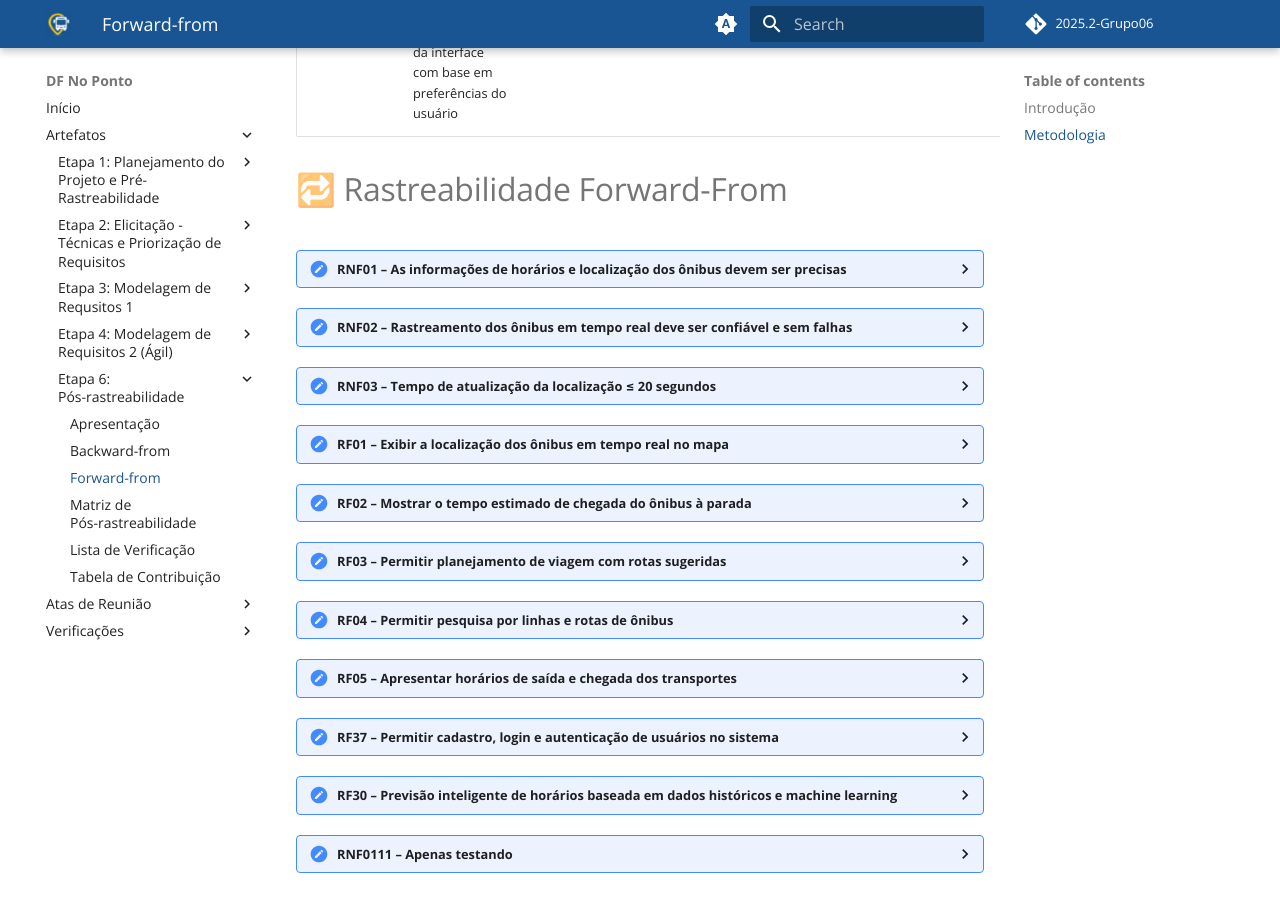
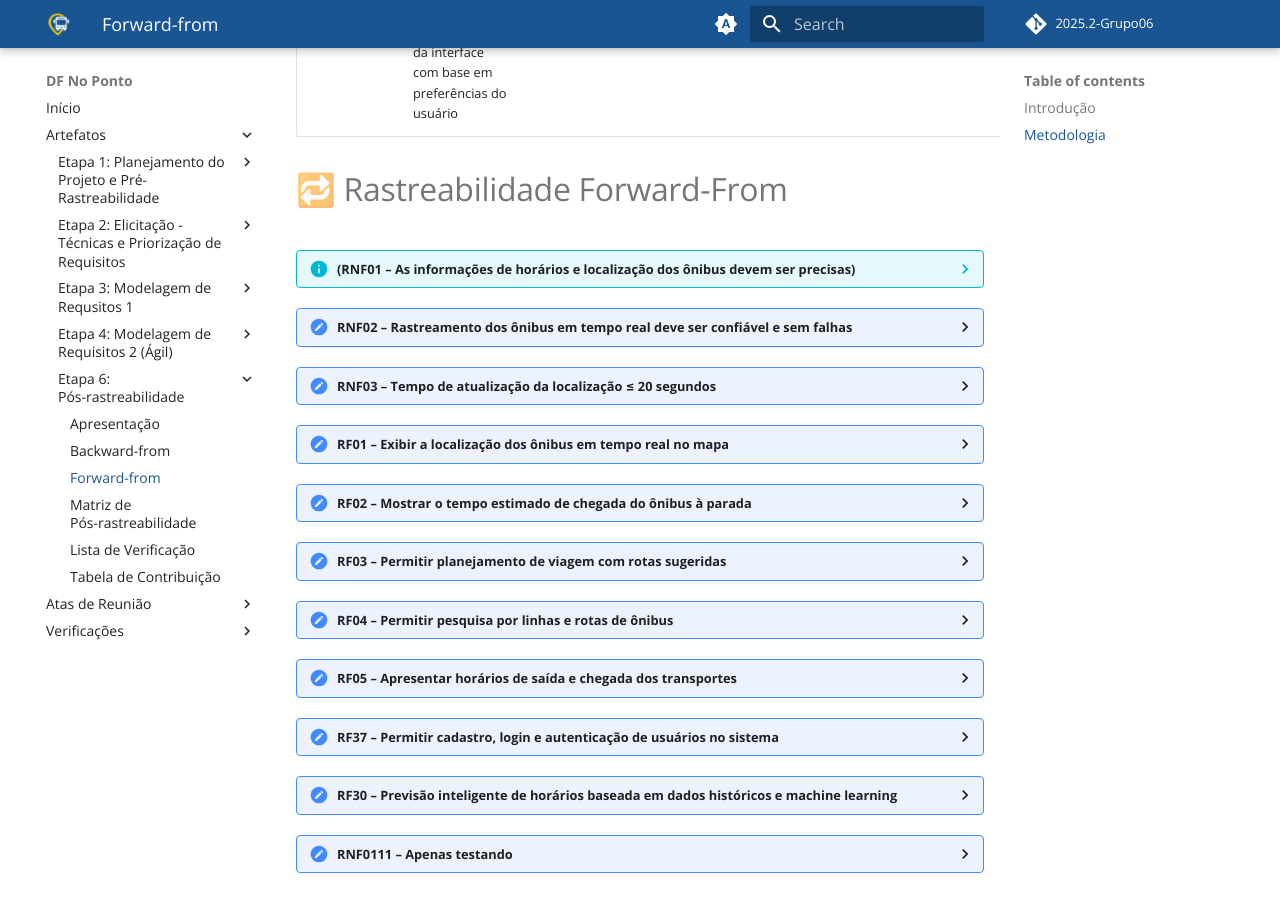
Before and after one commit to Requisitos-de-Software/2025.2-Grupo06, an MkDocs documentation site: the page built from docs/pos-rastreabilidade/forward.md, in a window 1280 px wide and 900 px high, scrolled down 7084 px. Built offline with MkDocs 1.6.1 and Material for MkDocs 9.7.7, drawn with Linux system fonts in a browser that asks for light colours; comment, search, counter and statistics services are not loaded; some of the changed lines change nothing that is shown.

Commit message:
alterações

```diff
--- a/docs/pos-rastreabilidade/forward.md
+++ b/docs/pos-rastreabilidade/forward.md
@@ -88,17 +88,16 @@
 
 # 🔁 Rastreabilidade Forward-From
 
-<details>
-<summary><strong>RNF01 – As informações de horários e localização dos ônibus devem ser precisas</strong></summary>
+??? info "(RNF01 – As informações de horários e localização dos ônibus devem ser precisas)"
 
-**Elemento** | **Artefatos Relacionados**
-:-- | :--
-**Épico** | Épico 1: Rastreamento e Informações em Tempo Real
-**História de Usuário** | *Não identificada*
-**Léxico** | *Não identificado*
-**Casos de Uso** | *Não identificados*
-**Cenários** | *Não identificados*
-**Artefatos de Elicitação** | ENT09
+    |**Elemento** | **Artefatos Relacionados**
+    |:-- | :--
+    |**Épico** | Épico 1: Rastreamento e Informações em Tempo Real
+    |**História de Usuário** | *Não identificada*
+    |**Léxico** | *Não identificado*
+    |**Casos de Uso** | *Não identificados*
+    |**Cenários** | *Não identificados*
+    |**Artefatos de Elicitação** | ENT09
 
 </details>
 
```
